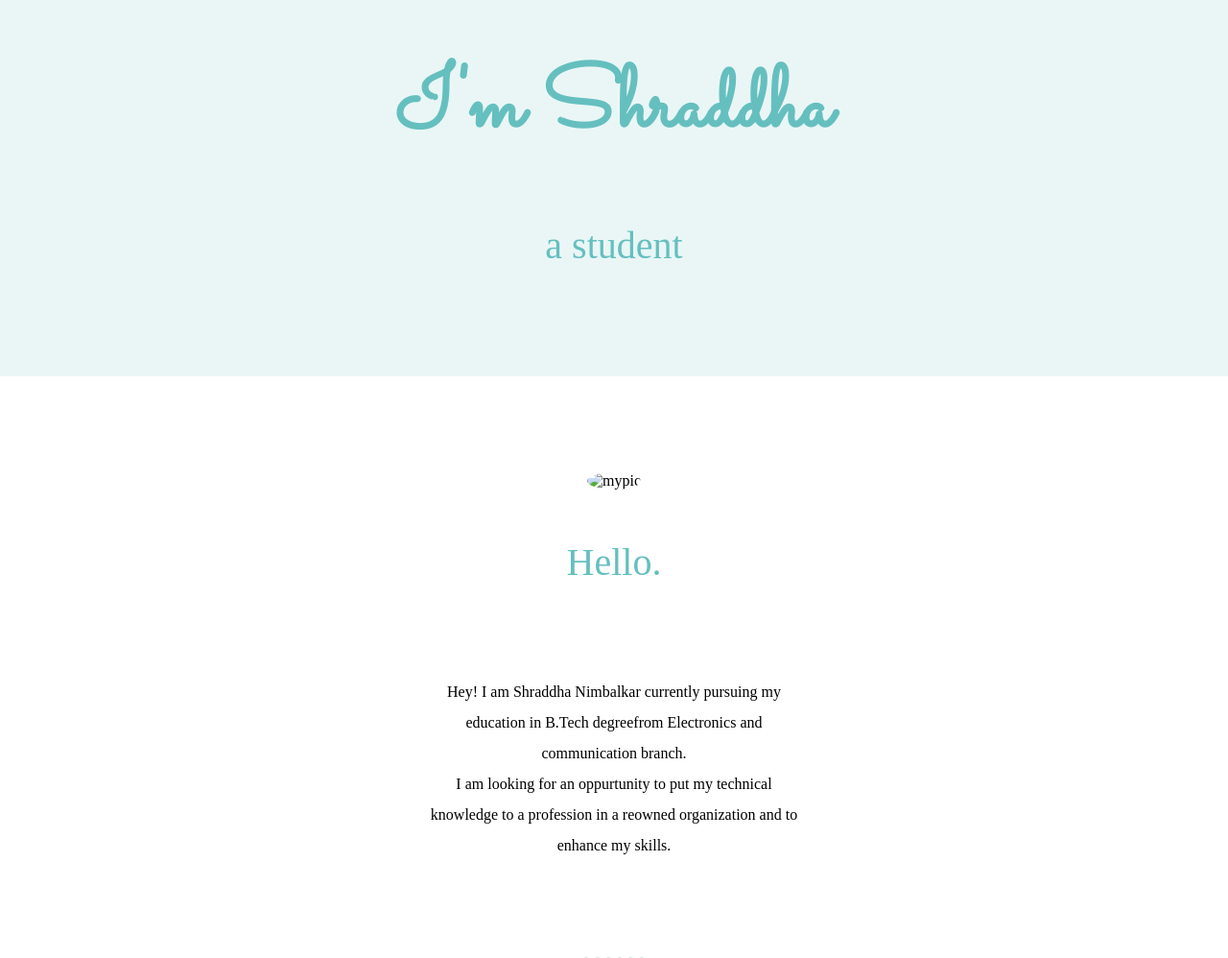
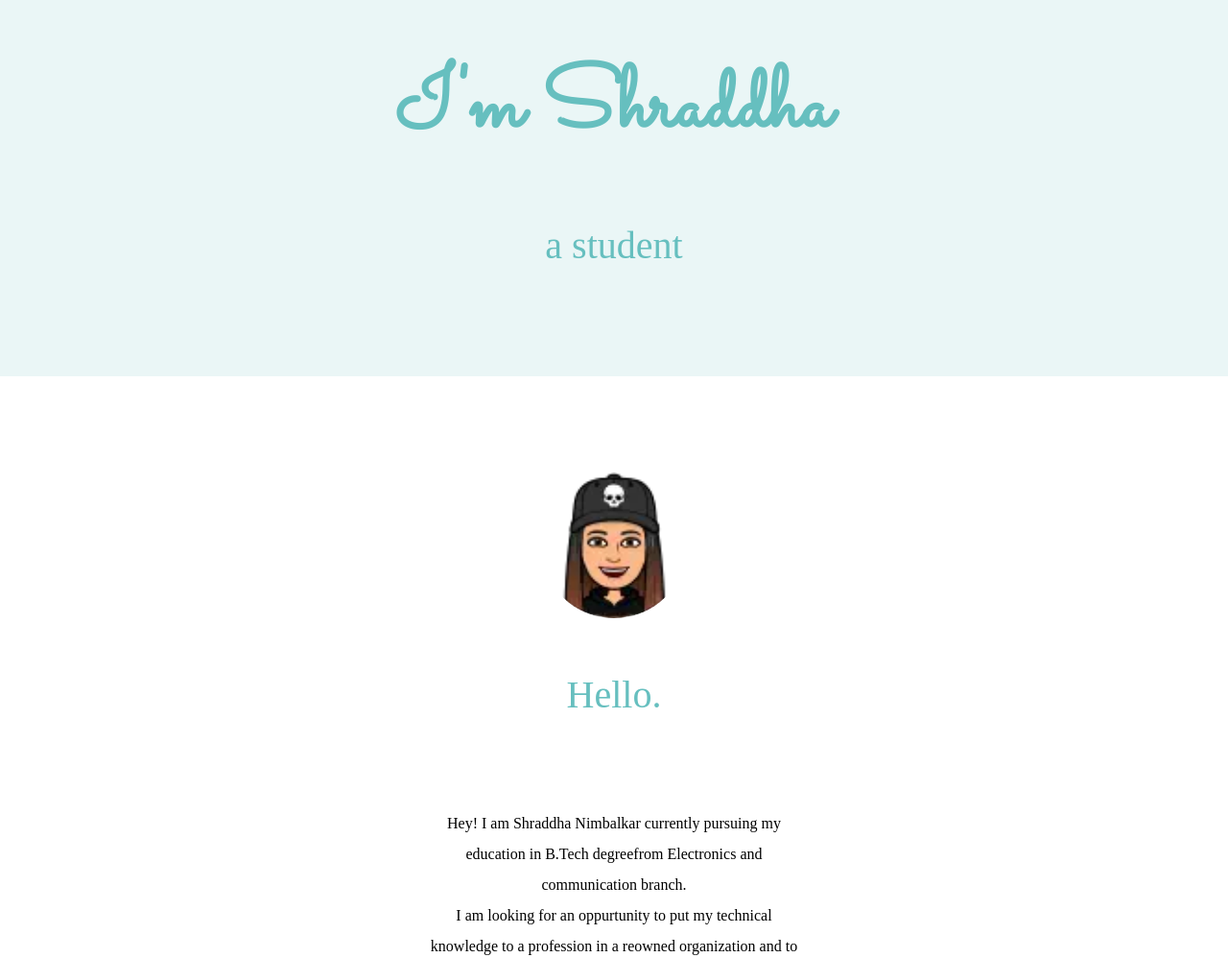
Before and after one commit to shraddha28201/cv, a plain HTML site: page index.html in a window 1280 px wide. Shown: the part 102-1100 px from the top of the page at 96% size. Drawn offline with Linux system fonts and the light colour scheme; files whose address does not match are found by name.

Commit message:
Update index.html

```diff
--- a/index.html
+++ b/index.html
@@ -19,7 +19,7 @@
 
   <div class="middle-container">
     <div class="profile">
-      <img class="image"src="images/bitmoji.webp" alt="mypic">
+      <img class="image"src="bitmoji.webp" alt="mypic">
       <h2>Hello.</h2>
       <p class="intro">Hey! I am Shraddha Nimbalkar currently pursuing my education in B.Tech degreefrom Electronics and communication branch.<br>
          I am looking for an oppurtunity to put my technical knowledge to a profession in a reowned organization and to enhance my skills.</p>
```
